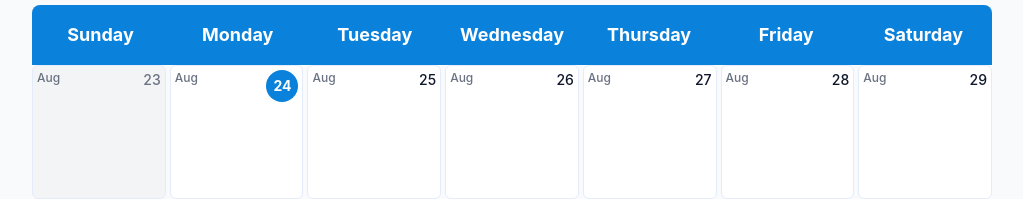
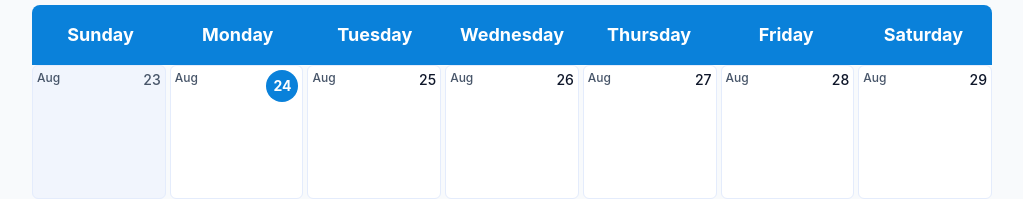
Before and after one commit to SamRFreitas/calendar-io, a React (Vite) app: page / in a window 1280 px wide. Both pictures are taken after a click on the button "Week". Shown: the part 179-378 px from the top of the page, without its empty margins (128-1151 px from the left). Built offline with nearby package versions, Linux system fonts and the light colour scheme.

Commit message:
style: migrate day cell colors to semantic dark-mode tokens
Co-Authored-By: Claude Sonnet 5 <noreply@anthropic.com>

```diff
--- a/src/components/Day.tsx
+++ b/src/components/Day.tsx
@@ -48,7 +48,7 @@ export default function Day({ day, view, onEventClick, onDayClick }: DayProps) {
     }
 
     if (isPast && !isOtherMonth && !isToday) {
-        className += ' bg-gray-100 text-gray-500'
+        className += ' bg-muted text-muted-foreground'
     }
 
     const handleDayClick = () => {
@@ -60,7 +60,7 @@ export default function Day({ day, view, onEventClick, onDayClick }: DayProps) {
     return (
         <div className={className} onClick={handleDayClick}>
             {view === 'week' && (
-                <span className="absolute top-1 left-1 text-xs font-medium text-gray-500">
+                <span className="absolute top-1 left-1 text-xs font-medium text-muted-foreground">
                     {day.date.format('MMM')}
                 </span>
             )}
@@ -73,8 +73,8 @@ export default function Day({ day, view, onEventClick, onDayClick }: DayProps) {
                 ) : (
                     <span
                         className={`text-sm font-medium ${
-                            isPast && !isOtherMonth ? 'text-gray-500' : ''
-                        } ${isOtherMonth ? 'text-gray-400' : ''}`}
+                            isPast && !isOtherMonth ? 'text-muted-foreground' : ''
+                        } ${isOtherMonth ? 'text-muted-foreground' : ''}`}
                     >
                         {day.dayOfMonth}
                     </span>
```
